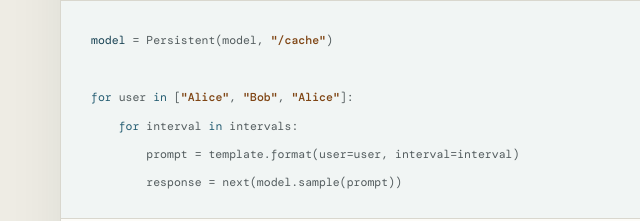
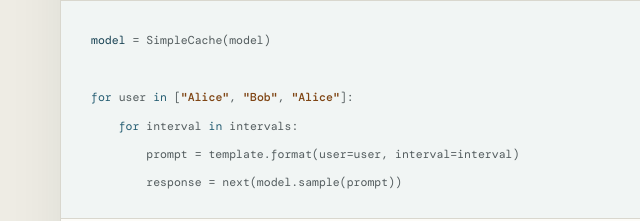
Before and after one commit to jimbou/mnimi, a website: page index.html in a window 1280 px wide. Both pictures are taken after a click on the button "Flat cache". Shown: the part 2425-2646 px from the top of the page, 0-640 px from the left. Drawn offline with nearby package versions, Linux system fonts and the light colour scheme.

Commit message:
refine: name generic flat cache explicitly

```diff
--- a/index.html
+++ b/index.html
@@ -144,7 +144,7 @@
         prompt = template.format(user=user, interval=interval)
         response = next(repeatable.sample(prompt))</code></pre>
 
-          <pre class="scope-code" data-code-mode="flat" hidden><code><span>model</span> = Persistent(model, <b>"/cache"</b>)
+          <pre class="scope-code" data-code-mode="flat" hidden><code><span>model</span> = SimpleCache(model)
 
 <i>for</i> user <i>in</i> [<b>"Alice"</b>, <b>"Bob"</b>, <b>"Alice"</b>]:
     <i>for</i> interval <i>in</i> intervals:
```
Also changed, not shown: tests/website.test.mjs (+2 -2 lines).
